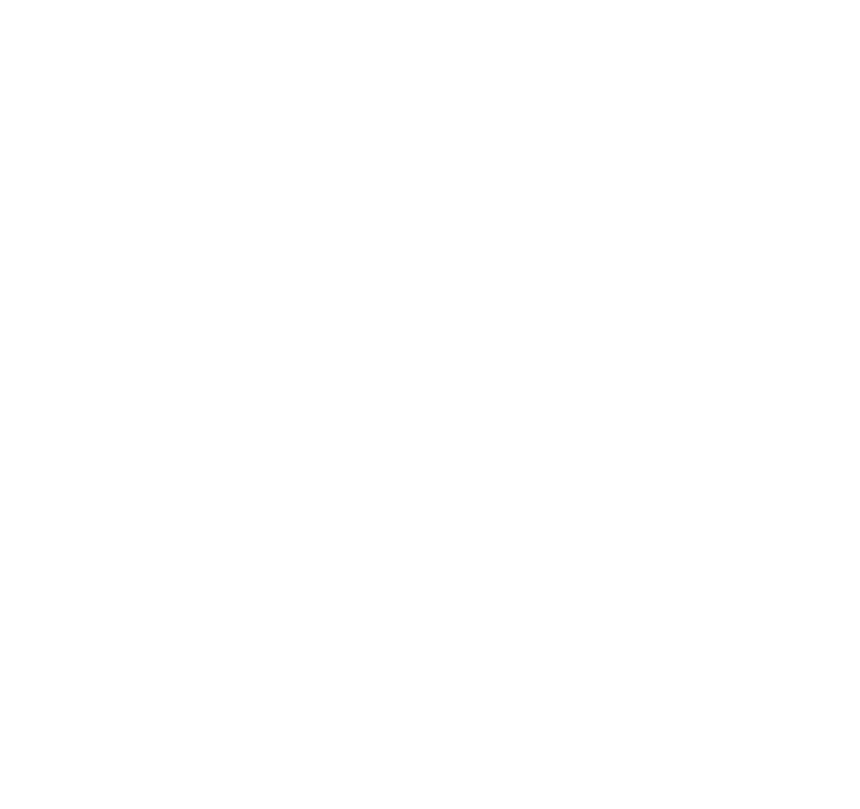
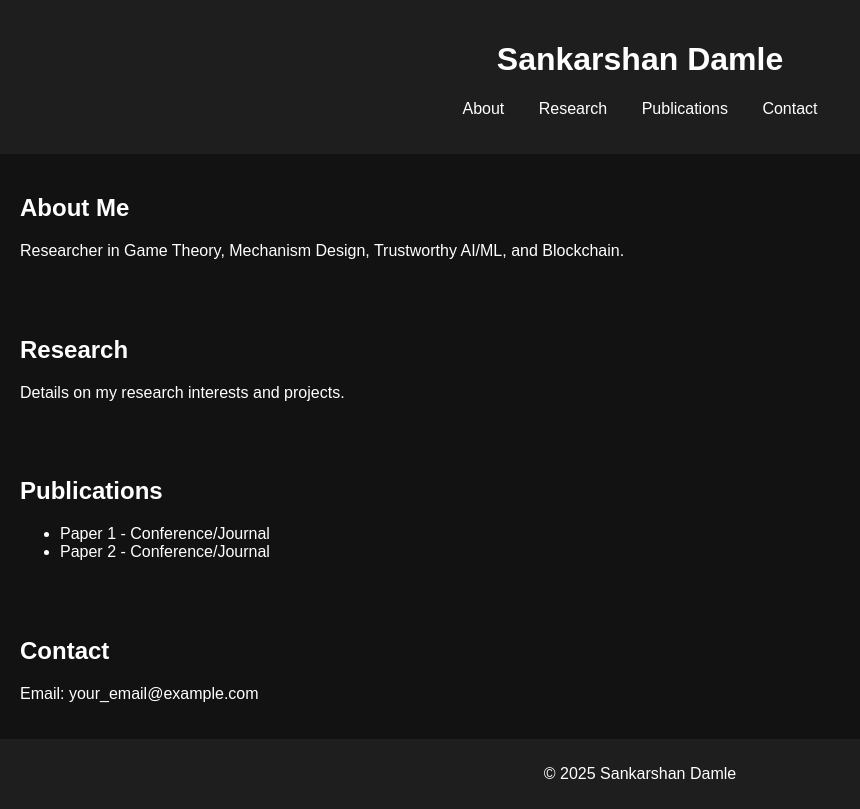
Before and after one commit to sankarshandamle/sankarshandamle.github.io, a plain HTML site: page index.html in a window 1280 px wide. Shown: the whole page, without its empty margins (0-860 px from the left). Drawn offline with Linux system fonts and the light colour scheme.

Commit message:
Update index.html

```diff
--- a/index.html
+++ b/index.html
@@ -1,6 +1,84 @@
 <!DOCTYPE html>
-<html>
+<html lang="en">
+<head>
+    <meta charset="UTF-8">
+    <meta name="viewport" content="width=device-width, initial-scale=1.0">
+    <title>Sankarshan Damle</title>
+    <link rel="stylesheet" href="style.css">
+</head>
+<body>
+    <header>
+        <h1>Sankarshan Damle</h1>
+        <nav>
+            <ul>
+                <li><a href="#about">About</a></li>
+                <li><a href="#research">Research</a></li>
+                <li><a href="#publications">Publications</a></li>
+                <li><a href="#contact">Contact</a></li>
+            </ul>
+        </nav>
+    </header>
 
-    <title>My webpage</title>
+    <section id="about">
+        <h2>About Me</h2>
+        <p>Researcher in Game Theory, Mechanism Design, Trustworthy AI/ML, and Blockchain.</p>
+    </section>
 
+    <section id="research">
+        <h2>Research</h2>
+        <p>Details on my research interests and projects.</p>
+    </section>
+
+    <section id="publications">
+        <h2>Publications</h2>
+        <ul>
+            <li>Paper 1 - Conference/Journal</li>
+            <li>Paper 2 - Conference/Journal</li>
+        </ul>
+    </section>
+
+    <section id="contact">
+        <h2>Contact</h2>
+        <p>Email: your_email@example.com</p>
+    </section>
+
+    <footer>
+        <p>&copy; 2025 Sankarshan Damle</p>
+    </footer>
+
+    <style>
+        body {
+            background-color: #121212;
+            color: #ffffff;
+            font-family: Arial, sans-serif;
+            margin: 0;
+            padding: 0;
+        }
+        header {
+            background-color: #1e1e1e;
+            padding: 20px;
+            text-align: center;
+        }
+        nav ul {
+            list-style-type: none;
+            padding: 0;
+        }
+        nav ul li {
+            display: inline;
+            margin: 0 15px;
+        }
+        nav ul li a {
+            color: #ffffff;
+            text-decoration: none;
+        }
+        section {
+            padding: 20px;
+        }
+        footer {
+            text-align: center;
+            padding: 10px;
+            background-color: #1e1e1e;
+        }
+    </style>
+</body>
 </html>
```
